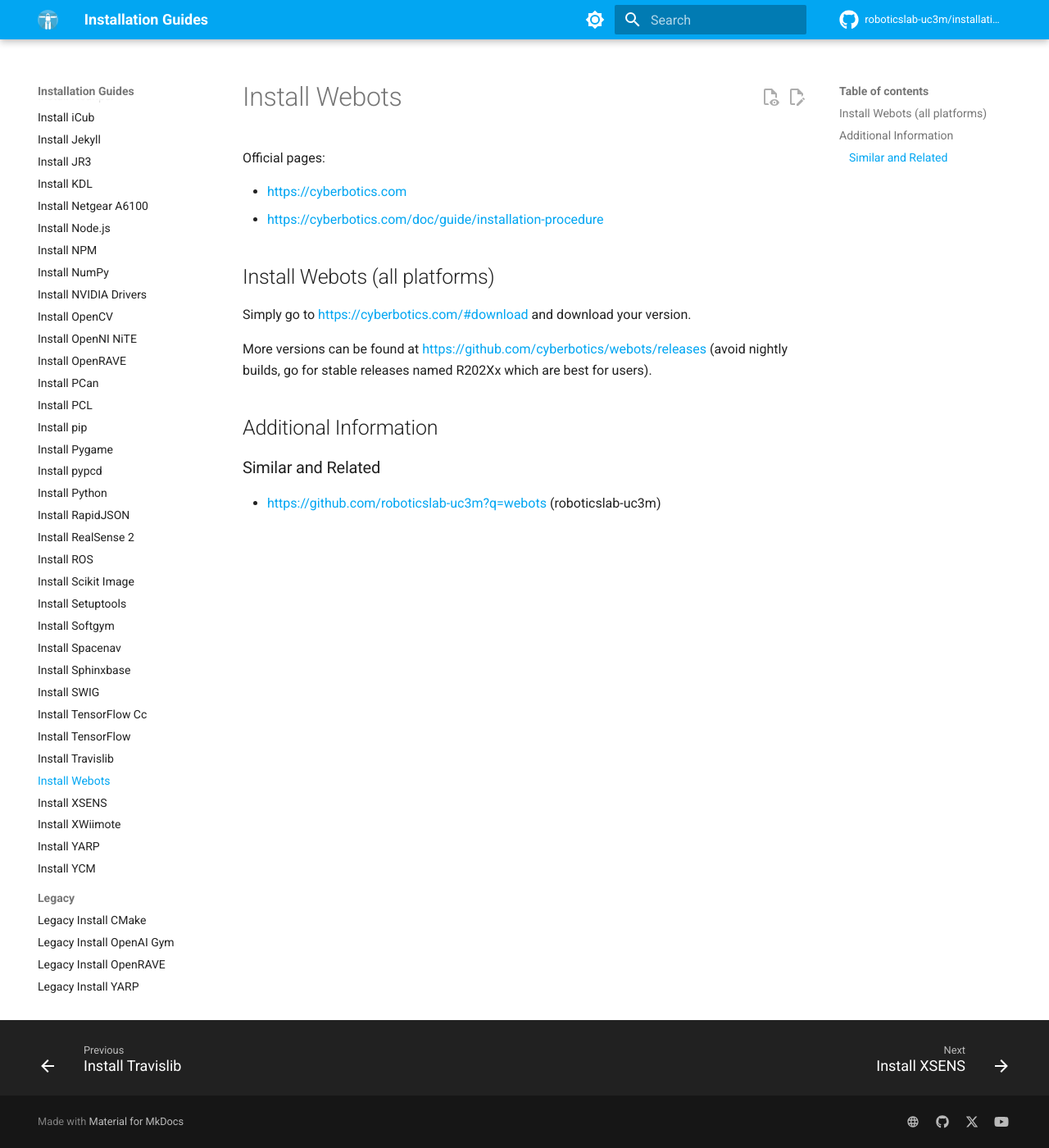
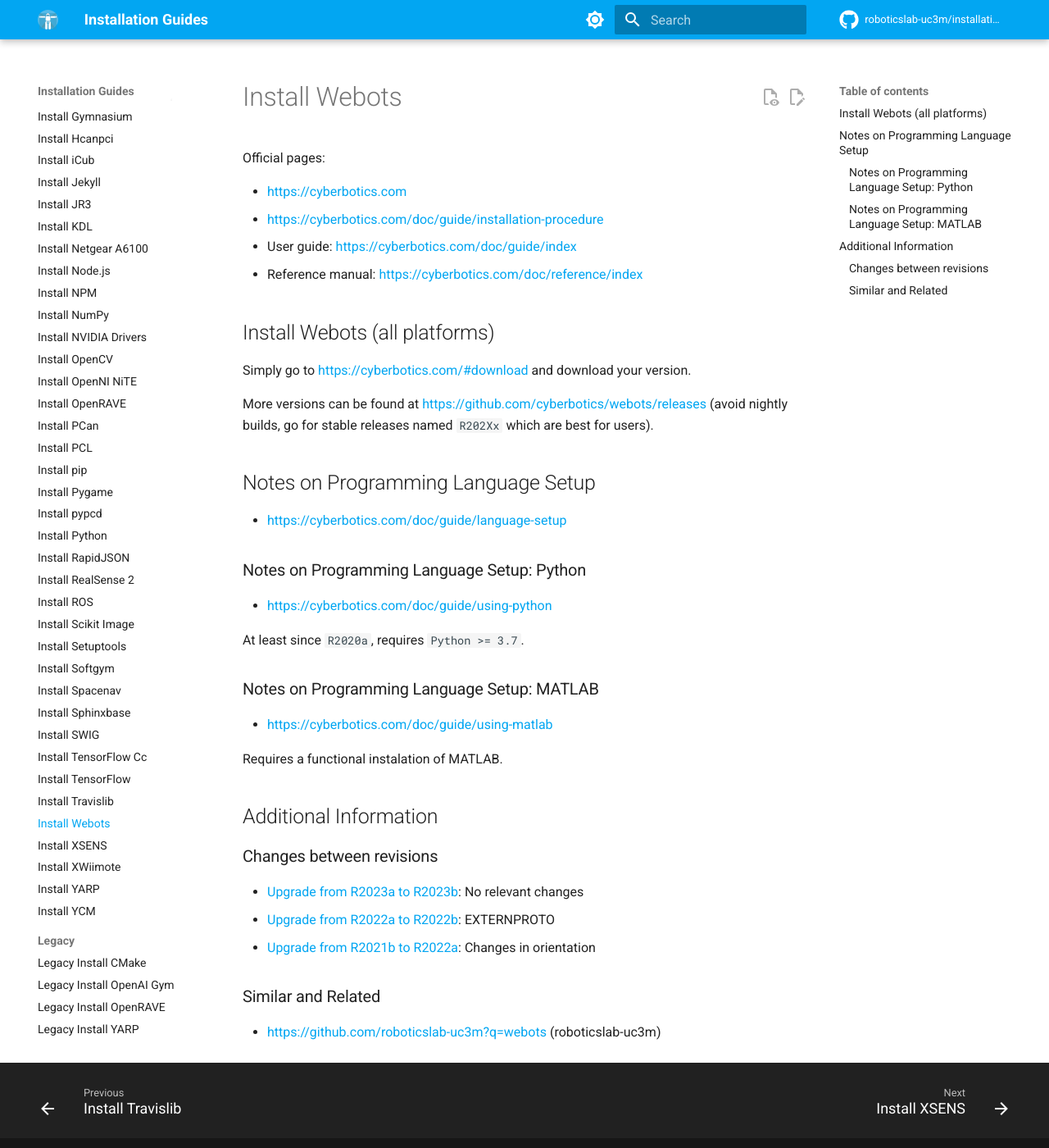
Before and after one commit to roboticslab-uc3m/installation-guides, an MkDocs documentation site: the page built from docs/install-webots.md, in a window 1280 px wide and 1400 px high. Shown: the whole window at 82% size. Built offline with MkDocs 1.6.1 and Material for MkDocs 9.7.7, drawn with Linux system fonts in a browser that asks for light colours; comment, search, counter and statistics services are not loaded.

Commit message:
webots: python, matlab, etc

```diff
--- a/docs/install-webots.md
+++ b/docs/install-webots.md
@@ -4,14 +4,38 @@
 
 - <https://cyberbotics.com>
 - <https://cyberbotics.com/doc/guide/installation-procedure>
+- User guide: <https://cyberbotics.com/doc/guide/index>
+- Reference manual: <https://cyberbotics.com/doc/reference/index>
 
 ## Install Webots (all platforms)
 
 Simply go to <https://cyberbotics.com/#download> and download your version.
 
-More versions can be found at <https://github.com/cyberbotics/webots/releases> (avoid nightly builds, go for stable releases named R202Xx which are best for users).
+More versions can be found at <https://github.com/cyberbotics/webots/releases> (avoid nightly builds, go for stable releases named `R202Xx` which are best for users).
+
+## Notes on Programming Language Setup
+
+- <https://cyberbotics.com/doc/guide/language-setup>
+
+### Notes on Programming Language Setup: Python
+
+- <https://cyberbotics.com/doc/guide/using-python>
+
+At least since `R2020a`, requires `Python >= 3.7`.
+
+### Notes on Programming Language Setup: MATLAB
+
+- <https://cyberbotics.com/doc/guide/using-matlab>
+
+Requires a functional instalation of MATLAB.
 
 ## Additional Information
+
+### Changes between revisions
+
+- [Upgrade from R2023a to R2023b](https://cyberbotics.com/doc/guide/from-2023a-to-2023b): No relevant changes
+- [Upgrade from R2022a to R2022b](https://cyberbotics.com/doc/guide/from-2022a-to-2022b): EXTERNPROTO
+- [Upgrade from R2021b to R2022a](https://cyberbotics.com/doc/guide/from-2021b-to-2022a): Changes in orientation
 
 ### Similar and Related
 
```
